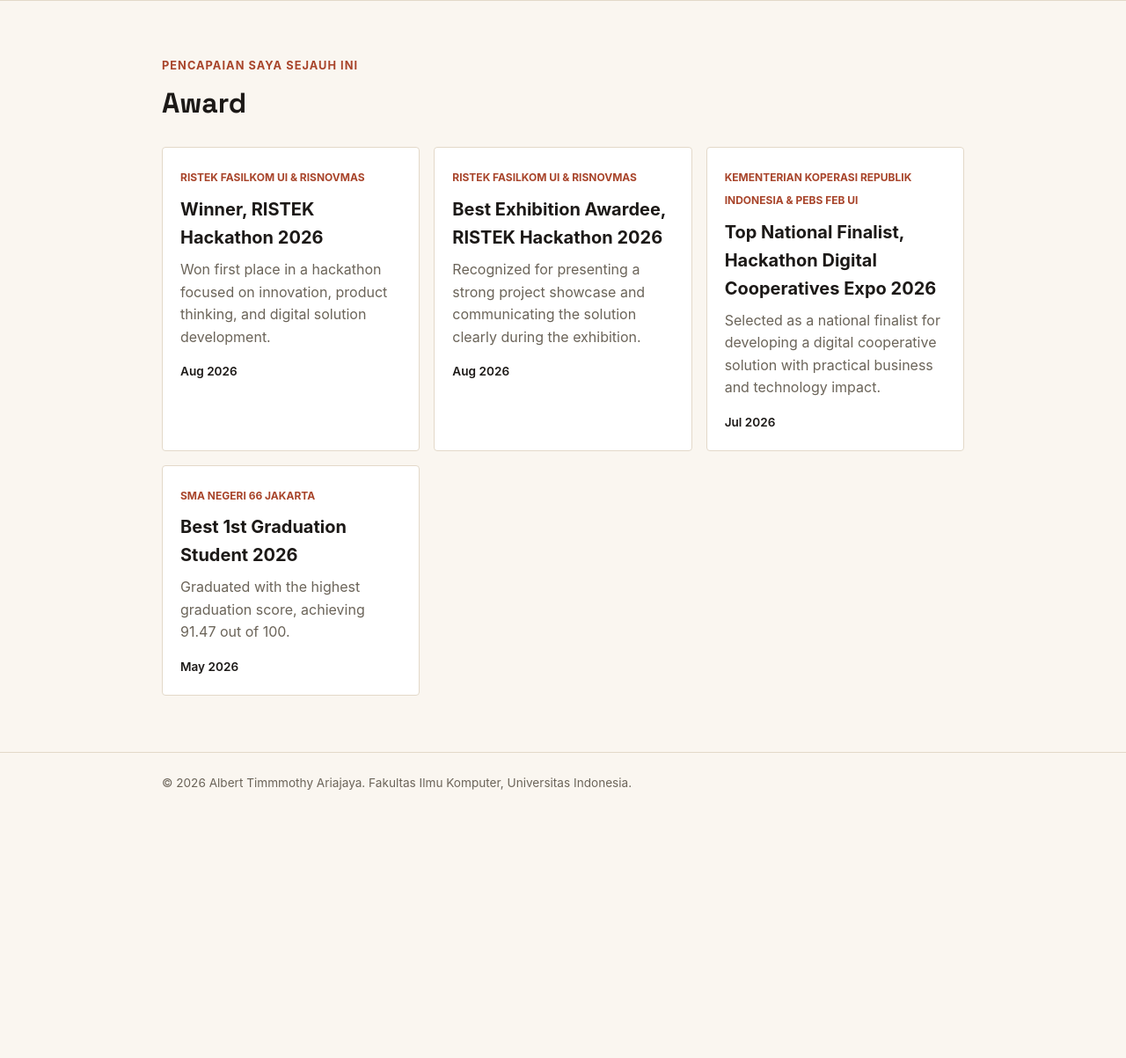
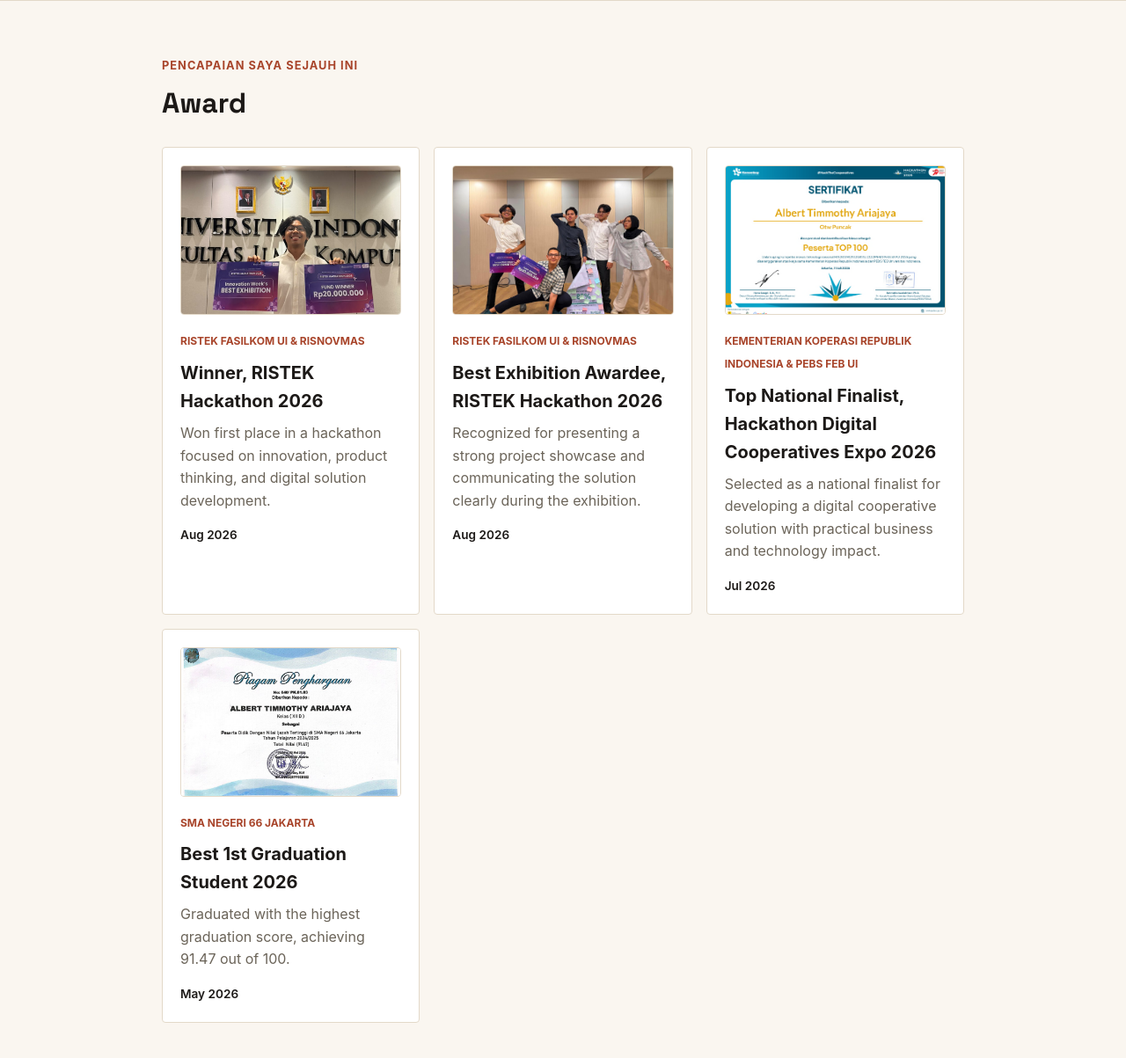
Before and after one commit to Albert-Timmothy/myportofolio, a Django app: page /awards/ in a window 1280 px wide. Shown: the part 74-1277 px from the top of the page at 88% size. Before the commit the page ends 972 px from the top, so only its background shows below. Run offline with Django 5.2, Linux system fonts and the light colour scheme; data comes from the database, SQL or seed files in the repository.

Commit message:
Menambah gambar pada award dan menyesuaikan posisi

```diff
--- a/main/models.py
+++ b/main/models.py
@@ -7,6 +7,7 @@ class Award(models.Model):
     organizer = models.CharField(max_length=255)
     date = models.CharField(max_length=50)
     description = models.TextField(blank=True)
+    image = models.CharField(max_length=255, blank=True)
 
     def __str__(self):
         return self.title
--- a/main/tests.py
+++ b/main/tests.py
@@ -17,6 +17,7 @@ class MainTest(TestCase):
             organizer="Fasilkom UI",
             date="Sep 2026",
             description="Membuat solusi digital berbasis web.",
+            image="img/winnerristekhackathon.png",
         )
 
     def test_main_url_is_accessible(self):
@@ -76,6 +77,7 @@ class MainTest(TestCase):
         self.assertContains(response, self.award.organizer)
         self.assertContains(response, self.award.date)
         self.assertContains(response, self.award.description)
+        self.assertContains(response, self.award.image)
         self.assertContains(response, f'href="{reverse("main:show_experience")}"')
 
     def test_empty_award_page(self):
--- a/static/css/style.css
+++ b/static/css/style.css
@@ -347,6 +388,18 @@ h1,
     border-radius: var(--radius);
 }
 
+.award-image {
+    display: block;
+    width: 100%;
+    height: 170px;
+    object-fit: cover;
+    object-position: center;
+    background-color: #fff;
+    border-radius: var(--radius);
+    border: 1px solid var(--line);
+    margin-bottom: 1rem;
+}
+
 .experience-category {
     color: var(--accent-dark);
     font-size: 0.75rem;
--- a/templates/award.html
+++ b/templates/award.html
@@ -7,7 +7,7 @@
     <link rel="preconnect" href="https://fonts.googleapis.com">
     <link rel="preconnect" href="https://fonts.gstatic.com" crossorigin>
     <link href="https://fonts.googleapis.com/css2?family=Space+Grotesk:wght@500;700&display=swap" rel="stylesheet">
-    <link rel="stylesheet" href="/static/css/style.css">
+    <link rel="stylesheet" href="/static/css/style.css?v=4">
 </head>
 <body>
     <header class="site-header">
@@ -30,6 +30,9 @@
                 <div class="experience-grid">
                     {% for award in award_list %}
                         <article class="experience-card">
+                            {% if award.image %}
+                                <img class="award-image" src="/static/{{ award.image }}" alt="{{ award.title }}">
+                            {% endif %}
                             <span class="experience-category">
                                 {{ award.organizer }}
                             </span>
```
Also changed, not shown: other parts of static/css/style.css (+43 -2 lines), templates/index.html (+14 -6 lines), main/migrations/0005_award_image.py (added), main/migrations/0006_award_images.py (added), static/img/bestexhibitionawardee.png (added), static/img/sertifikatrangking1.png (added), static/img/sertifikatsimkopdes-1.png (added), static/img/winnerristekhackathon.png (added).
